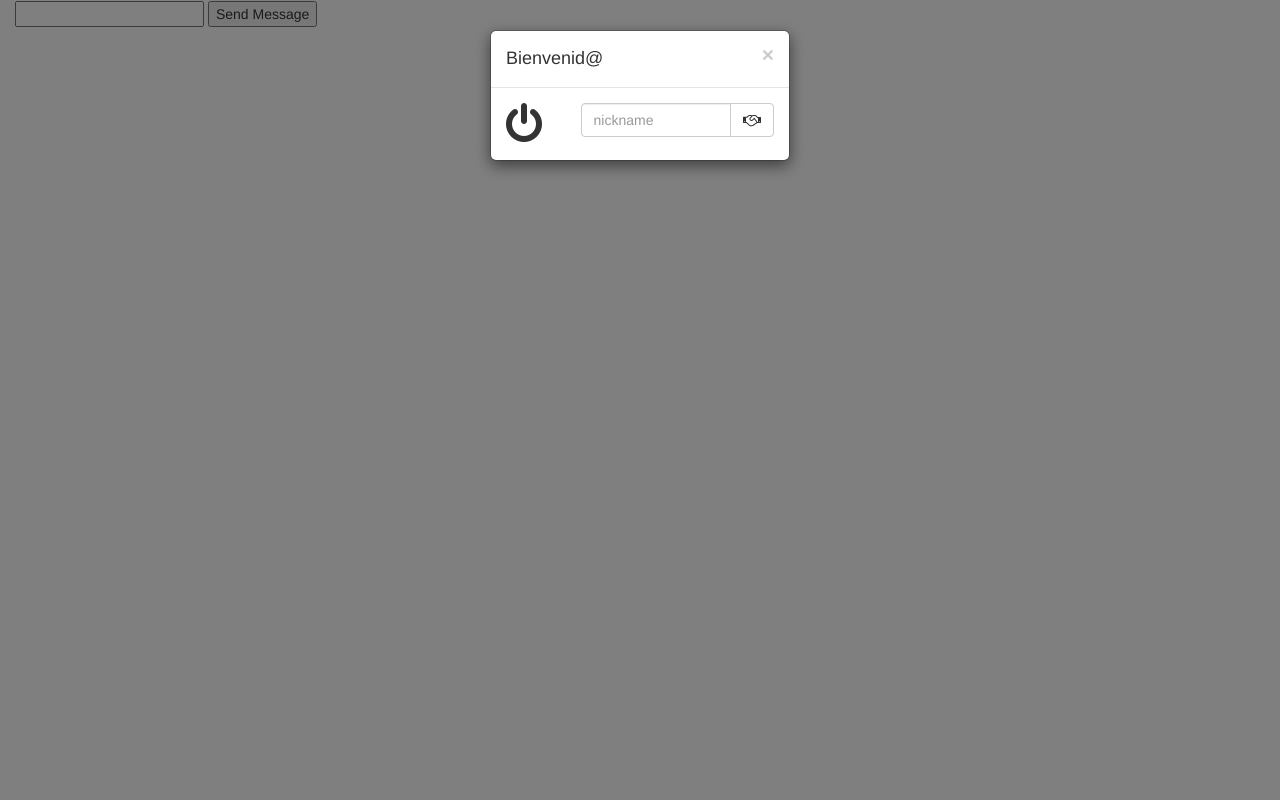
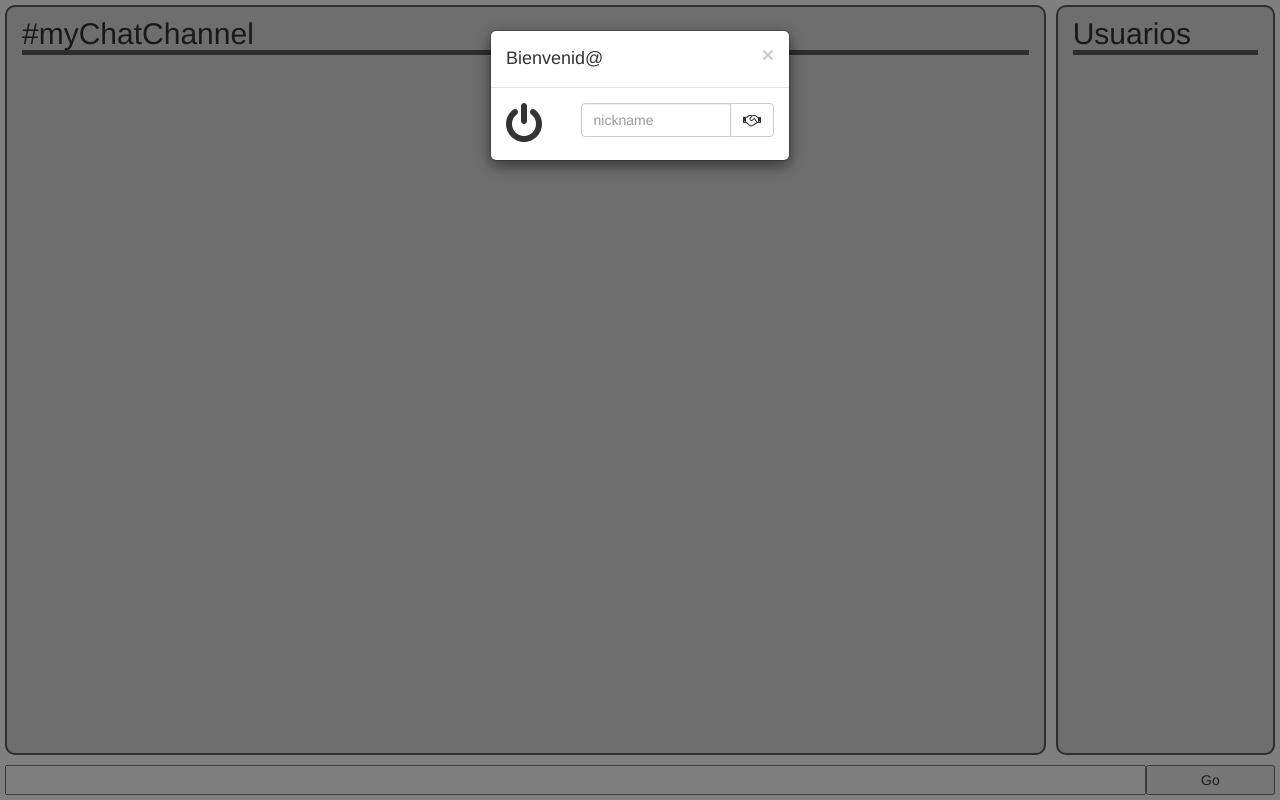
Before and after one commit to jocelo/chat-client, a website: page index.html in a window 1280 px wide. Drawn offline with nearby package versions, Linux system fonts and the light colour scheme; no server answers.

Commit message:
bootstrap + flexbox syles

```diff
--- a/index.html
+++ b/index.html
@@ -5,23 +5,90 @@
     <link rel="stylesheet" href="https://maxcdn.bootstrapcdn.com/bootstrap/3.3.7/css/bootstrap.min.css" integrity="sha384-BVYiiSIFeK1dGmJRAkycuHAHRg32OmUcww7on3RYdg4Va+PmSTsz/K68vbdEjh4u" crossorigin="anonymous">
     <link rel="stylesheet" href="https://maxcdn.bootstrapcdn.com/font-awesome/4.7.0/css/font-awesome.min.css" integrity="sha384-wvfXpqpZZVQGK6TAh5PVlGOfQNHSoD2xbE+QkPxCAFlNEevoEH3Sl0sibVcOQVnN" crossorigin="anonymous">
     <style>
+        html, body, .viewport {
+            width: 100%;
+            height: 100%;
+            margin: 0;
+        }
+        .viewport {
+            display: flex;
+            flex-direction:column;
+        }
+        .horizontal-box {
+            display:flex;
+            flex-direction:row;
+            justify-content: space-between;
+            flex:1;
+        }
+
         #login-error-div > .alert {
             padding: 2px 10px;
+        }
+
+        .message-div {
+            height: 40px;
+            padding: 5px;
+            display:flex;
+        }
+
+        .message-div > input { flex: 10; }
+        .message-div > button { flex: 1; }
+
+        .chat-box {
+            overflow-y: auto;
+            flex:5;
+            border-radius: 10px;
+            border: 2px solid #5c5c5c;
+            margin: 5px;
+            padding: 5px;
+            background-color: #ddd;
+        }
+
+        .alive-users-box {
+            overflow-y: auto;
+            flex:1;
+            border-radius: 10px;
+            border: 2px solid #5c5c5c;
+            background-color: #ddd;
+            margin: 5px;
+            padding: 5px;
+        }
+
+        .chat-box > h2,
+        .alive-users-box > h2 {
+            margin: 5px 10px;
+            border-bottom: 5px solid #5c5c5c;
+        }
+
+        #main-box {
+            margin-left: 10px;
+            overflow-x: auto;
+        }
+
+        #users-box {
+            margin-left: 10px;
+            overflow-x: auto;
         }
     </style>
 </head>
 <body>
-<div class="container-fluid">
-        <div class="row">
-            <div class="col-md-9" id="chat"></div>
-            <div class="col-md-3" id="userListDiv"></div>
-            <div class="col-md-12">
-                <form id="message-form">
-                    <input type="text" name="msg" id="msg">
-                    <button>Send Message</button>
-                </form>
+    <div class="viewport">
+        <div class="horizontal-box">
+            <div class="chat-box">
+                <h2>#myChatChannel</h2>
+                <div id="main-box"></div>
+            </div>
+            <div class="alive-users-box">
+                <h2>Usuarios</h2>
+                <div id="users-box"></div>
             </div>
         </div>
+        <form id="message-form">
+            <div class="message-div">
+                <input type="text" name="msg" id="msg"><button>Go</button> </div>
+            </div>
+        </form>
+    </div> <!-- ./viewport -->
 
     <div class="modal fade bs-example-modal-sm" tabindex="-1" role="dialog" id="new-user-modal">
         <div class="modal-dialog modal-sm" role="document">
@@ -69,7 +136,7 @@ src="https://code.jquery.com/jquery-3.2.1.min.js" integrity="sha256-hwg4gsxgFZhO
             $box = $('#msg'),
             $user = $('#user-name'),
             $newUserName = $('#new-nick-name'),
-            $chat = $('#chat');
+            $chat = $('#main-box');
 
         $('#new-user-modal').modal();
 
@@ -96,11 +163,15 @@ src="https://code.jquery.com/jquery-3.2.1.min.js" integrity="sha256-hwg4gsxgFZhO
 
         $form.submit(function(e){
             e.preventDefault();
-            socket.emit('send message',{msg:$box.val(), user:$user.val()});
+            if (String($box.val()).trim().length == 0) {
+                return;
+            }
+            console.log('mensaje emitido:',$box.val());
+            socket.emit('send_message',{msg:$box.val(), user:$user.val()});
             $box.val('');
         });
 
-        socket.on('new message',function(data){
+        socket.on('send_message',function(data){
             $chat.append('<b>'+data.user+':</b> '+data.msg+'<br />');
         });
 
--- a/server.js
+++ b/server.js
@@ -26,7 +26,7 @@ io.sockets.on('connection',function(socket){
         }
     });
 
-    socket.on('send message',function(data){
-        io.sockets.emit('new message',{msg:data.msg, user:data.user});
+    socket.on('send_message',function(data){
+        io.sockets.emit('send_message',{msg:data.msg, user:data.user});
     });
 });
```
Also changed, not shown: caca.html (added, +73 -0 lines).
